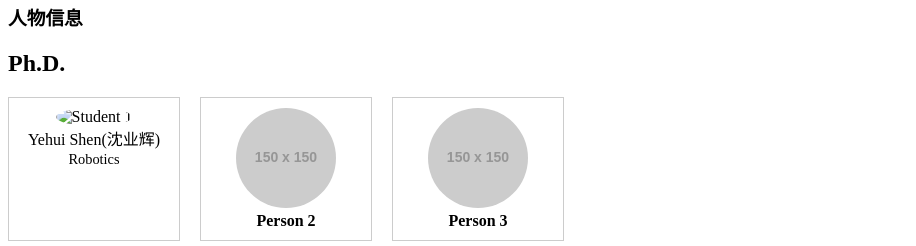
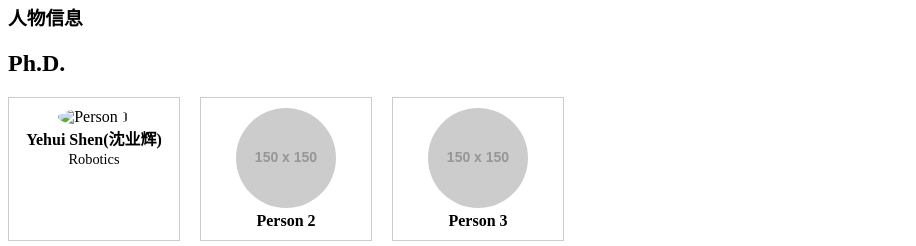
Before and after one commit to shenyehui/my-home, a Jekyll site: the page built from _pages/includes/others.md, in a window 1280 px wide. Shown: the part 905-1151 px from the top of the page, without its empty margins (0-916 px from the left). Built offline with Jekyll 4.4.1, drawn with Linux system fonts in a browser that asks for light colours; our own code applies the rules of GitHub Pages for plain Markdown files.

Commit message:
Update others.md

```diff
--- a/_pages/includes/others.md
+++ b/_pages/includes/others.md
@@ -30,12 +30,11 @@
 # 人物信息
 ## Ph.D.
 <div style="display: flex; flex-wrap: wrap; gap: 20px;">
-
   <!-- 第一个人物框 -->
-  <div style="border: 1px solid #ccc; padding: 10px; text-align: center; width: 150px;">
+    <div style="border: 1px solid #ccc; padding: 10px; text-align: center; width: 150px;">
     <a href="https://shenyehui.github.io/" target="_blank" style="text-decoration: none; color: black;">
-      <img src="../../images/students-shenyehui.png" alt="Student 1" style="width: 100px; height: 100px; border-radius: 50%;"><br>
-      Yehui Shen(沈业辉)<br>
+      <img src="../../images/students-shenyehui.png" alt="Person 1" style="width: 100px; height: 100px; border-radius: 50%;"><br>
+      <strong>Yehui Shen(沈业辉)</strong>
       <span style="font-size: 90%;">Robotics</span>
     </a>
   </div>
```
